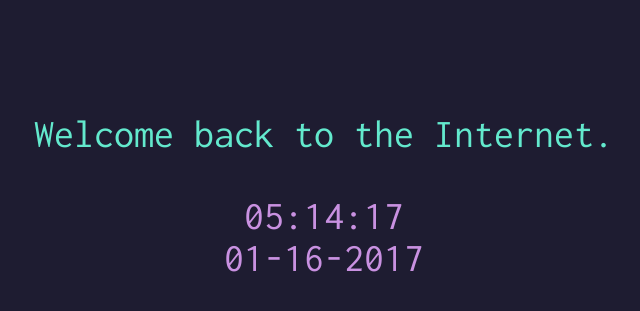
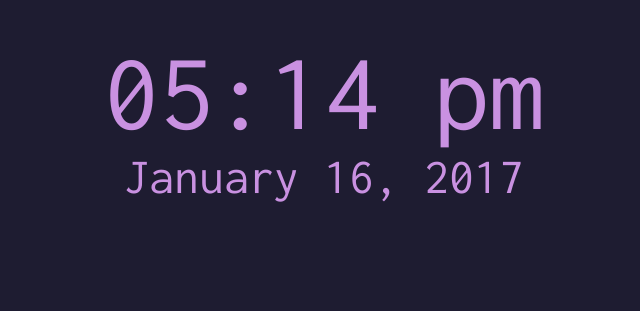
Before and after one commit to taylor-josh/ff-homepage, a plain HTML site: page index.html in a window 1280 px wide. Shown: the part 125-436 px from the top of the page, without its empty margins (316-956 px from the left). Drawn offline with Linux system fonts and the light colour scheme.

Commit message:
Remove welcome message, change date formatting

```diff
--- a/index.html
+++ b/index.html
@@ -2,7 +2,7 @@
 <html>
   <head lang="en">
     <meta charset="utf-8">
-    <title> Home </title>
+    <title> Startpage </title>
 
     <!-- Stylesheets -->
     <link href="https://fonts.googleapis.com/css?family=Inconsolata" rel="stylesheet">
@@ -13,9 +13,9 @@
   </head>
   <body>
     <div id="main" class="center-ver unselectable">
-      <div id="welcome" class="center-hor">
+      <!-- <div id="welcome" class="center-hor">
         <p>Welcome back to the Internet.</p>
-      </div>
+      </div> -->
       <div id="time" class="center-hor"></div>
       <div id="date" class="center-hor"></div>
     </div>
--- a/js/main.js
+++ b/js/main.js
@@ -1,14 +1,18 @@
-function pad(n){
+const monthNames = ["January", "February", "March", "April", "May", "June",
+	"July", "August", "September", "October", "November", "December"];
+
+function zeroPad(n){
 	return (n < 10) ? '0' + n : n;
 }
 
 function timer(){
 	var now   = new Date,
-	// Math, yo. If hrs divides cleanly by 12, that is the hr. Otherwise, 12
+		// Math, yo. If hrs divides cleanly by 12, that is the hr. Otherwise, 12
 		hrs   = now.getHours() % 12 || 12,
 		min   = now.getMinutes(),
-		sec   = now.getSeconds(),
-		timestr   = [ pad(hrs), (pad(min)), (pad(sec)) ].join(':');
+		suffix = (hrs > 12 && hrs < 0) ? "am" : "pm";
+
+		timestr   = [ zeroPad(hrs), (zeroPad(min))].join(':') + " " + suffix;
 
 	document.getElementById('time').innerHTML = timestr;
 	setTimeout(timer, 1000);
@@ -17,10 +21,10 @@ function timer(){
 function getDate(){
 	var today = new Date,
 		dd    = today.getDate(),
-		mm    = today.getMonth() + 1,
+		mm		= monthNames[today.getMonth()],
 		yyyy  = today.getFullYear();
 
-	today = [pad(mm), pad(dd), yyyy].join('-');
+	today = mm + " " + dd + ", " + yyyy;
 	document.getElementById('date').innerHTML = today;
 }
 
--- a/style/scss/main.scss
+++ b/style/scss/main.scss
@@ -1,7 +1,7 @@
 @import 'mixins/prefix';
 
 .center-ver{
-  padding-top: 15%;
+  padding-top: 12%;
 }
 .center-hor{
   text-align: center;
@@ -13,7 +13,7 @@
 
 html{
   font-family: Inconsolata, sans-serif;
-  font-size: 40px;
+  font-size: 50px;
   background-color: #1e1c31;
 }
 body{
@@ -23,3 +23,7 @@ body{
 #welcome{
   color: #63e9cd;
 }
+
+#time{
+  font-size: 110px;
+}
```
Also changed, not shown: style/css/main.css.
